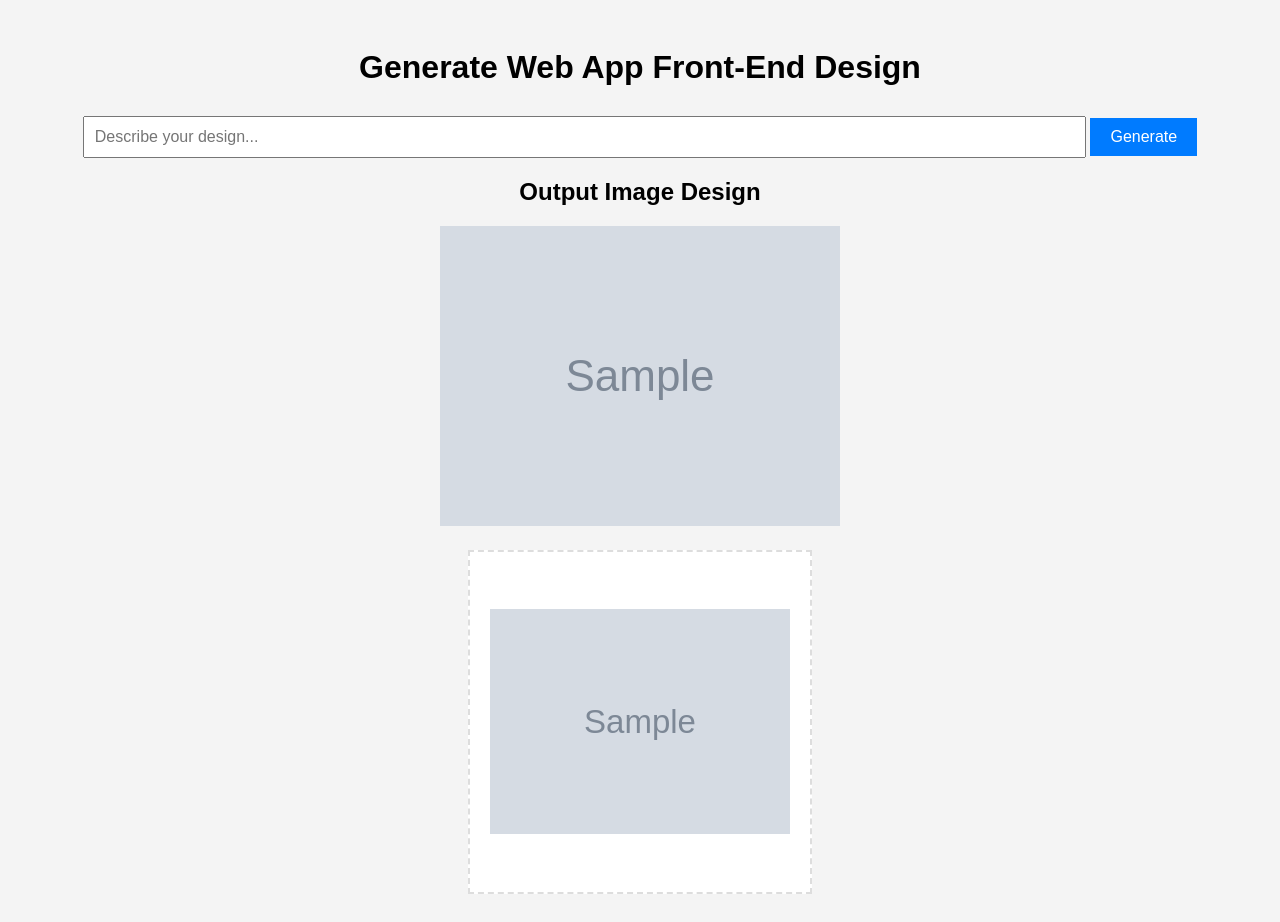
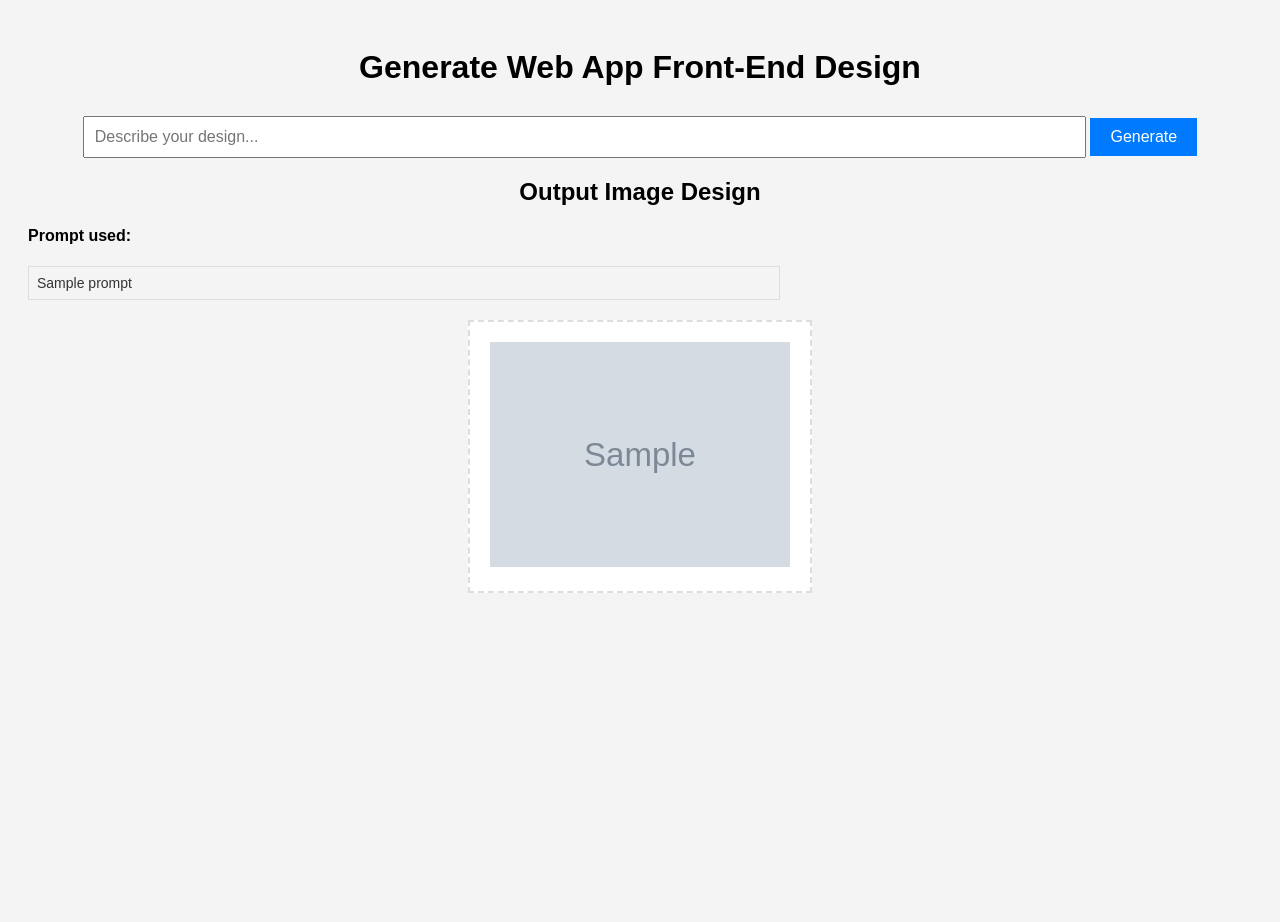
Before and after one commit to yasiral/img2Code, a Flask app: template templates/index.html in a window 1280 px wide. After the commit the page ends 593 px from the top, so only its background shows below. Run offline with Flask 3, Linux system fonts and the light colour scheme; the template is opened without the code that fills it: most values are stand-ins (such as "Sample title", 1, 10 or a date in 2020); grey boxes marked "Sample" are stand-in pictures.

Commit message:
Update index.html

```diff
--- a/templates/index.html
+++ b/templates/index.html
@@ -35,9 +35,7 @@
    			 background-color: white;
          		 color: #aaa;
     			 font-style: italic;
-   			 width: 300px;
-   			 height: 300px;
-    			display: flex;
+   			 display: inline-block;;
     			align-items: center;
     			justify-content: center;
    			position: relative;
@@ -46,15 +44,28 @@
 		}
 
 		.output-container img {
-			max-width: 100%;
-			max-height: 100%;
-			display: block;
+			width: 100%;
+           		 height: auto;
+            		max-width: 300px; /* 30% of typical desktop width */
+            		cursor: pointer;
 		}
 
 		.output-container img,
 		.output-container p {
 			margin: 0;
 			padding: 0;
+		}
+	    .prompt-container {
+            margin-top: 10px;
+            text-align: left;
+        }
+        .prompt-container input[type="text"] {
+            width: 60%;
+            padding: 8px;
+            font-size: 14px;
+            border: 1px solid #ddd;
+            background-color: #f4f4f4;
+            color: #333;
         }
 	    .loading-animation {
    			 position: absolute;
@@ -67,6 +78,7 @@
     			border-radius: 50%;
     			animation: spin 1s linear infinite;
     			display: none;
+		    	transform: translate(-50%, -50%);
 }
 
 @keyframes spin {
@@ -81,12 +93,15 @@
         <input type="text" name="prompt" placeholder="Describe your design..." required>
         <input type="submit" value="Generate">
     </form>
+
    {% if image_url %}
-    <div class="output">
     <h2>Output Image Design</h2>
-        <img src="{{ image_url }}" alt="Generated Image">
+    <div class="prompt-container">
+        <h4>Prompt used:</h4>
+        <input type="text" value="{{ prompt }}" readonly>
     </div>
    {% endif %}
+
 <div class="output-container">
     <div class="loading-animation"></div>
     {% if image_url %}
@@ -100,6 +115,10 @@
         document.querySelector('.loading-animation').style.display = 'block';
         document.querySelector('.output-container p').style.display = 'none';
     });
+   // Open image in full size when clicked
+        function openFullImage(url) {
+            window.open(url, '_blank');
+        }
 </script>
 </body>
 </html>
```
Lines whose indentation alone changed are shown as unchanged.
